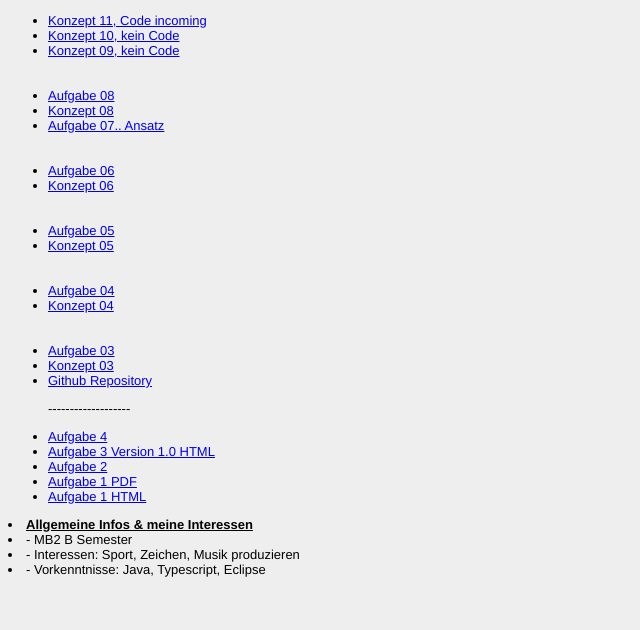
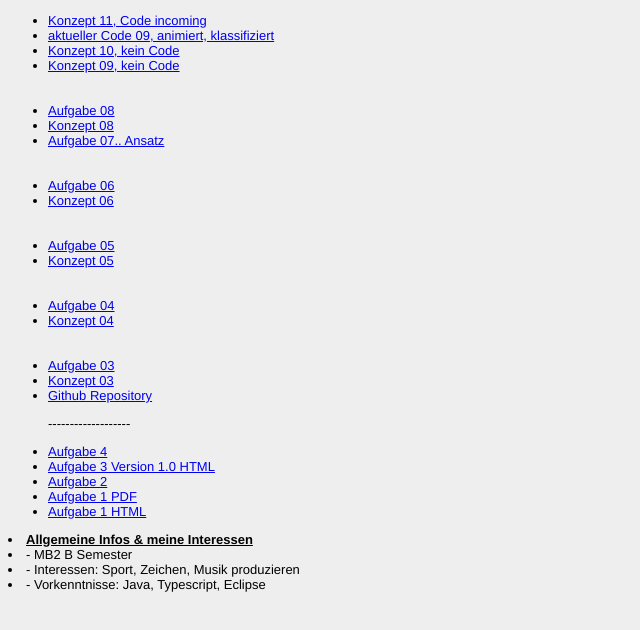
Before and after one commit to weiberta/EIA2, a website: page Steckbrief/steckbrief.htm in a window 1280 px wide. Shown: the whole page, without its empty margins (0-640 px from the left). Drawn offline with Linux system fonts and the light colour scheme.

Commit message:
Update steckbrief.htm

```diff
--- a/Steckbrief/steckbrief.htm
+++ b/Steckbrief/steckbrief.htm
@@ -13,6 +13,8 @@ body {
 </head>
 <body>
 <ul>    <li> <a href="https://weiberta.github.io/EIA2/L09Aufgabe/Konzept/L11.pdf " target="_blank">Konzept 11, Code incoming </a> </li>
+	<li> <a href="https://weiberta.github.io/EIA2/L10/index.html" target="_blank">aktueller Code 09, animiert, klassifiziert </a> </li>
+
         <li> <a href="https://weiberta.github.io/EIA2/L09Aufgabe/L10.pdf" target="_blank">Konzept 10, kein Code</a> </li>
 	<li> <a href="https://weiberta.github.io/EIA2/L09Aufgabe/Konzept/Dok9.pdf" target="_blank">Konzept 09, kein Code</a> </li>
 	<br> </br>
```
